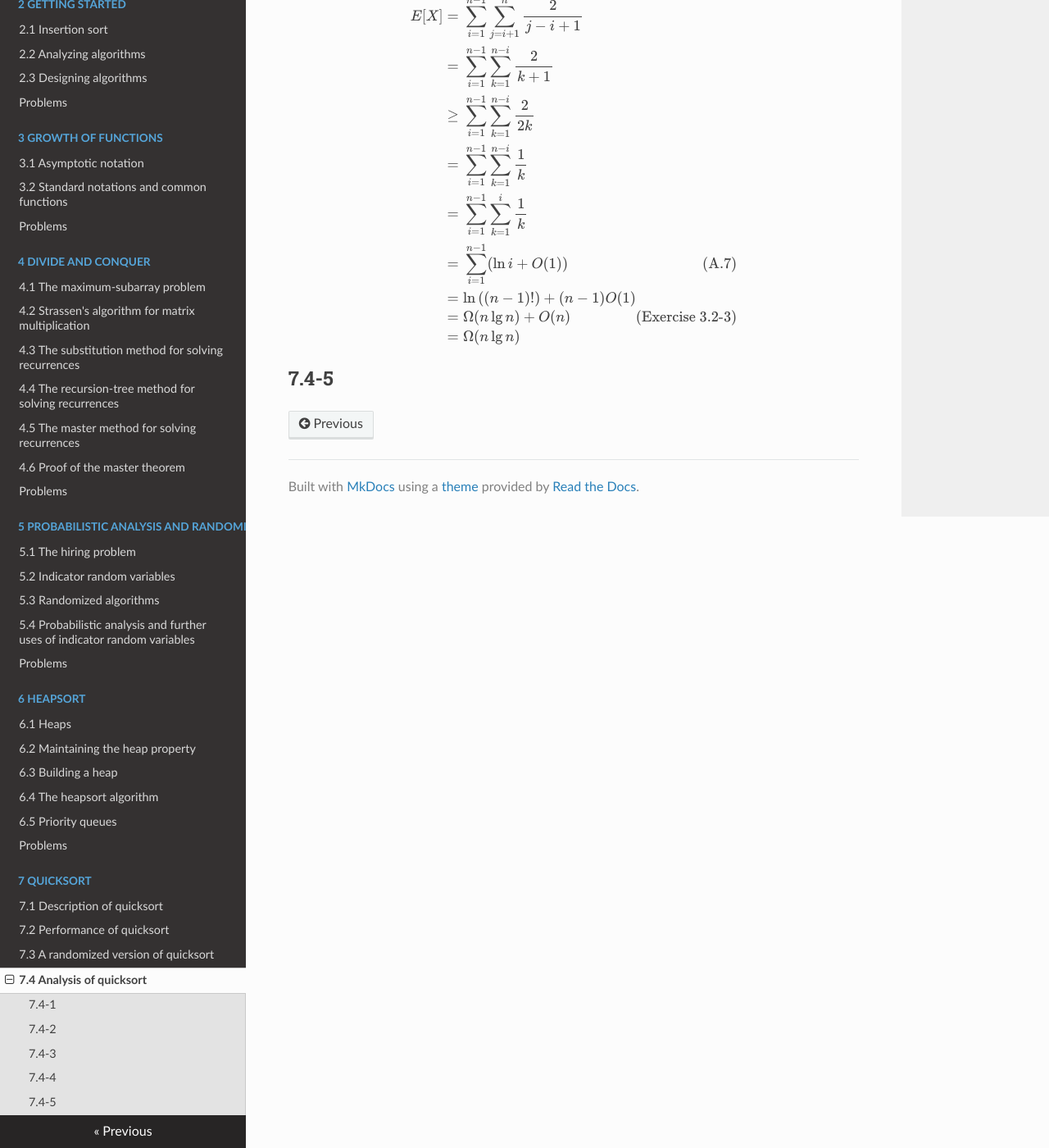
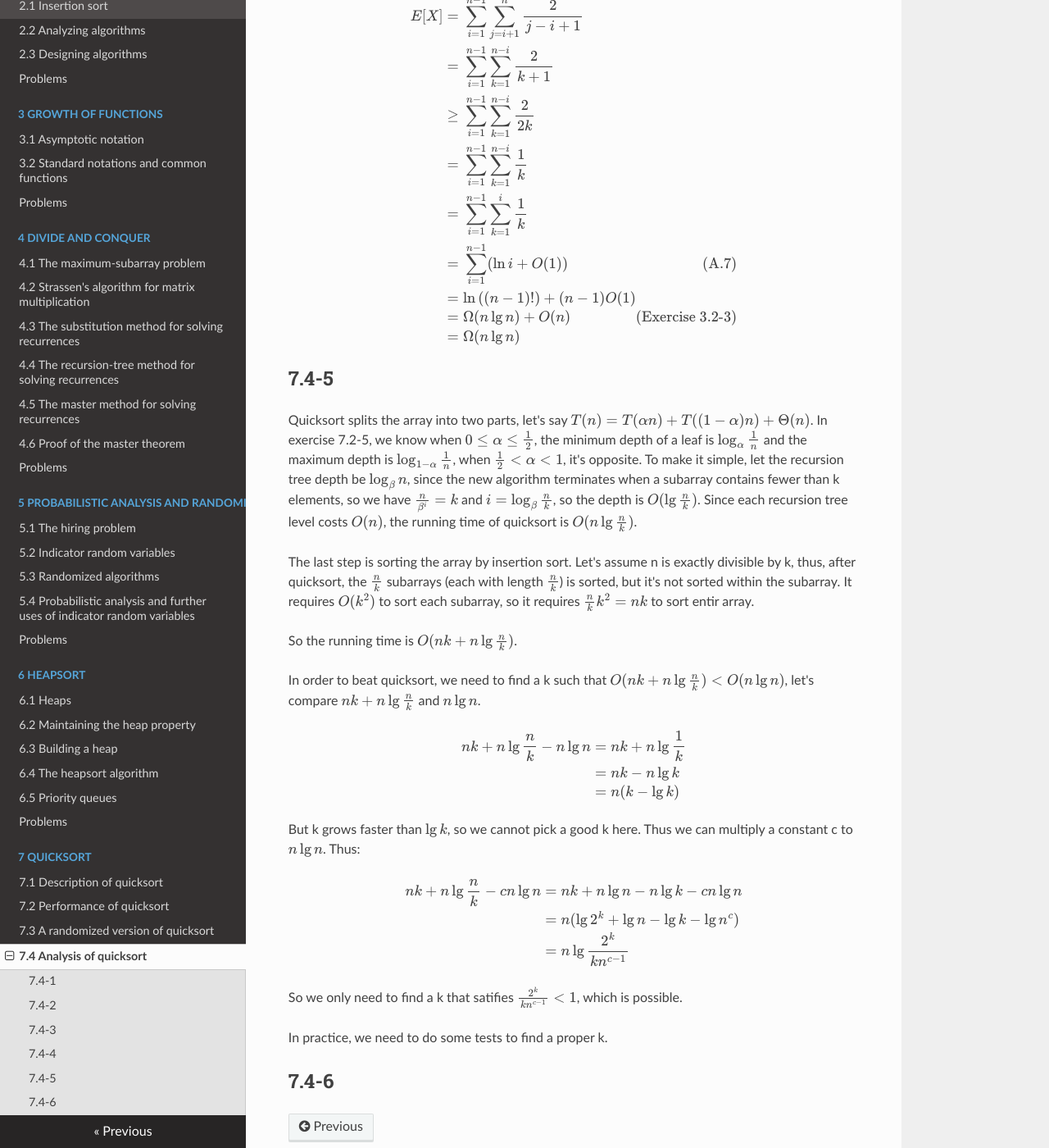
Before and after one commit to Frederick-S/Introduction-to-Algorithms-Notes, an MkDocs documentation site: the page built from docs/7-Quicksort/7.4-Analysis-of-quicksort.md, in a window 1280 px wide and 1400 px high, scrolled down 1138 px. Shown: the whole window at 82% size. Built offline with MkDocs 1.6.1, drawn with Linux system fonts in a browser that asks for light colours; nearby versions of some CDN libraries; formulas are drawn with MathJax 3; old or Windows-style settings are respelled for this version of MkDocs.

Commit message:
Add 7.4-5

```diff
--- a/docs/7-Quicksort/7.4-Analysis-of-quicksort.md
+++ b/docs/7-Quicksort/7.4-Analysis-of-quicksort.md
@@ -50,3 +50,34 @@ E[X] &=& \sum_{i = 1}^{n - 1}\sum_{j = i + 1}^n \frac{2}{j - i + 1} \\\
 $$
 
 ## 7.4-5
+Quicksort splits the array into two parts, let's say $T(n) = T(\alpha{n}) + T((1 - \alpha)n) + \Theta(n)$. In exercise 7.2-5, we know when $0 \leq \alpha \leq \frac{1}{2}$, the minimum depth of a leaf is $\log_{\alpha}{\frac{1}{n}}$ and the maximum depth is $\log_{1 - \alpha}{\frac{1}{n}}$, when $\frac{1}{2} < \alpha < 1$, it's opposite. To make it simple, let the recursion tree depth be $\log_{\beta}n$, since the new algorithm terminates when a subarray contains fewer than k elements, so we have $\frac{n}{\beta^{i}} = k$ and $i = \log_{\beta}{\frac{n}{k}}$, so the depth is $O(\lg{\frac{n}{k}})$. Since each recursion tree level costs $O(n)$, the running time of quicksort is $O(n\lg{\frac{n}{k}})$.
+
+The last step is sorting the array by insertion sort. Let's assume n is exactly divisible by k, thus, after quicksort, the $\frac{n}{k}$ subarrays (each with length $\frac{n}{k}$) is sorted, but it's not sorted within the subarray. It requires $O(k^2)$ to sort each subarray, so it requires $\frac{n}{k}k^2 = nk$ to sort entir array.
+
+So the running time is $O(nk + n\lg{\frac{n}{k}})$.
+
+In order to beat quicksort, we need to find a k such that $O(nk + n\lg{\frac{n}{k}}) < O(n\lg{n})$, let's compare $nk + n\lg{\frac{n}{k}}$ and $n\lg{n}$.
+
+$$
+\begin{eqnarray}
+nk + n\lg{\frac{n}{k}} - n\lg{n} &=& nk + n\lg{\frac{1}{k}} \\\
+&=& nk - n\lg{k} \\\
+&=& n(k - \lg{k})
+\end{eqnarray}
+$$
+
+But k grows faster than $\lg{k}$, so we cannot pick a good k here. Thus we can multiply a constant c to $n\lg{n}$. Thus:
+
+$$
+\begin{eqnarray}
+nk + n\lg{\frac{n}{k}} - cn\lg{n} &=& nk + n\lg{n} - n\lg{k} - cn\lg{n} \\\
+&=& n(\lg{2^k} + \lg{n} - \lg{k} - \lg{n^c}) \\\
+&=& n\lg{\frac{2^k}{kn^{c - 1}}}
+\end{eqnarray}
+$$
+
+So we only need to find a k that satifies $\frac{2^k}{kn^{c - 1}} < 1$, which is possible.
+
+In practice, we need to do some tests to find a proper k.
+
+## 7.4-6
```
Also changed, not shown: docs/4-Divide-and-Conquer/4.4-The-recursion-tree-method-for-solving-recurrences.md (+1 -1 lines).
